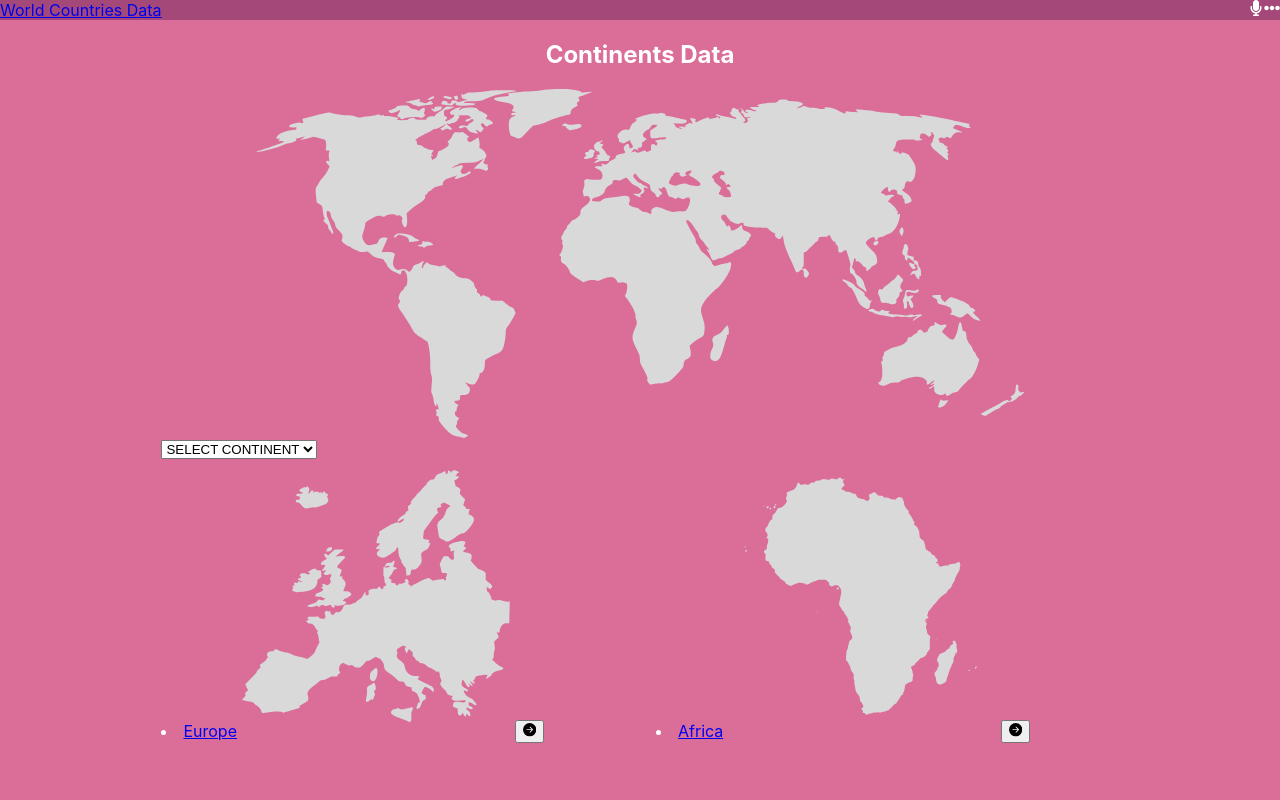
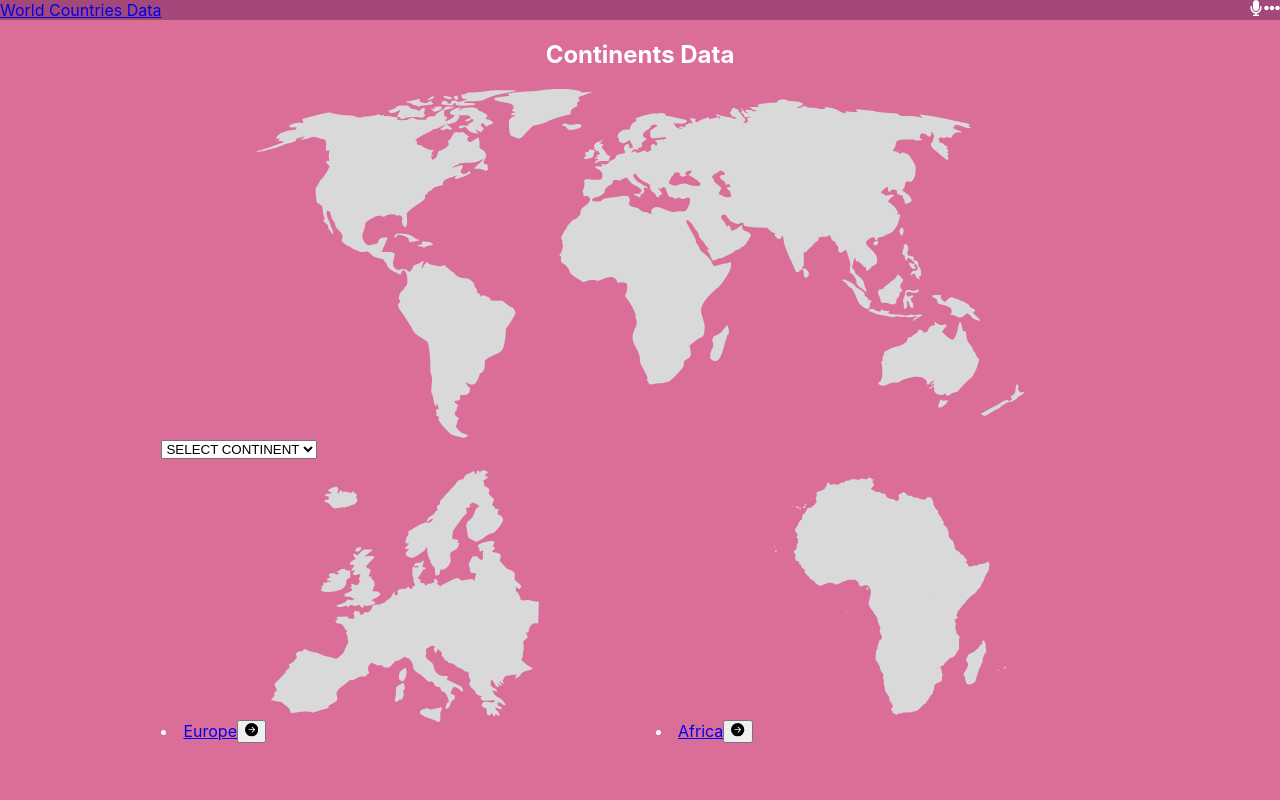
Before and after one commit to edi-sipka/Continents_Data, a React (Create React App) app: page / in a window 1280 px wide. Shown: the top 800 px of the page. Built offline with nearby package versions, Linux system fonts and the light colour scheme; no server answers.

Commit message:
Fix bugs

```diff
--- a/src/components/Continents.js
+++ b/src/components/Continents.js
@@ -44,11 +44,13 @@ function Continents() {
       <div className="section">
         {continents.map(({ id, name, image }) => (
           <li key={id}>
-            <Link to={`${name}`}>{name}</Link>
+            <Link to={`${name}`}>
+              {name}
+              <button onClick={() => countriesList(name)} type="button">
+                <BsFillArrowRightCircleFill />
+              </button>
+            </Link>
             <img src={image} />
-            <button onClick={() => countriesList(name)} type="button">
-              <BsFillArrowRightCircleFill />
-            </button>
           </li>
         ))}
       </div>
```
